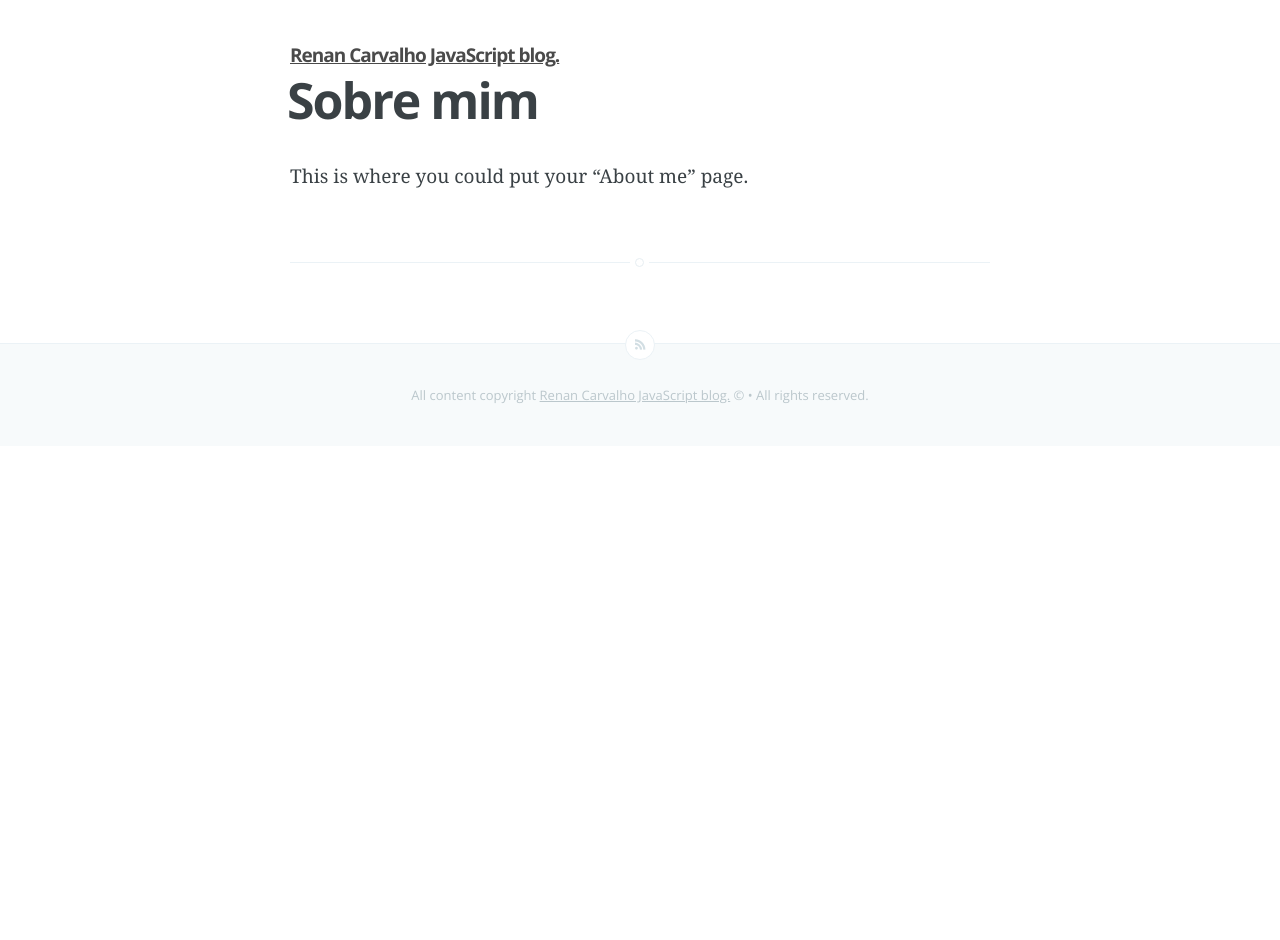
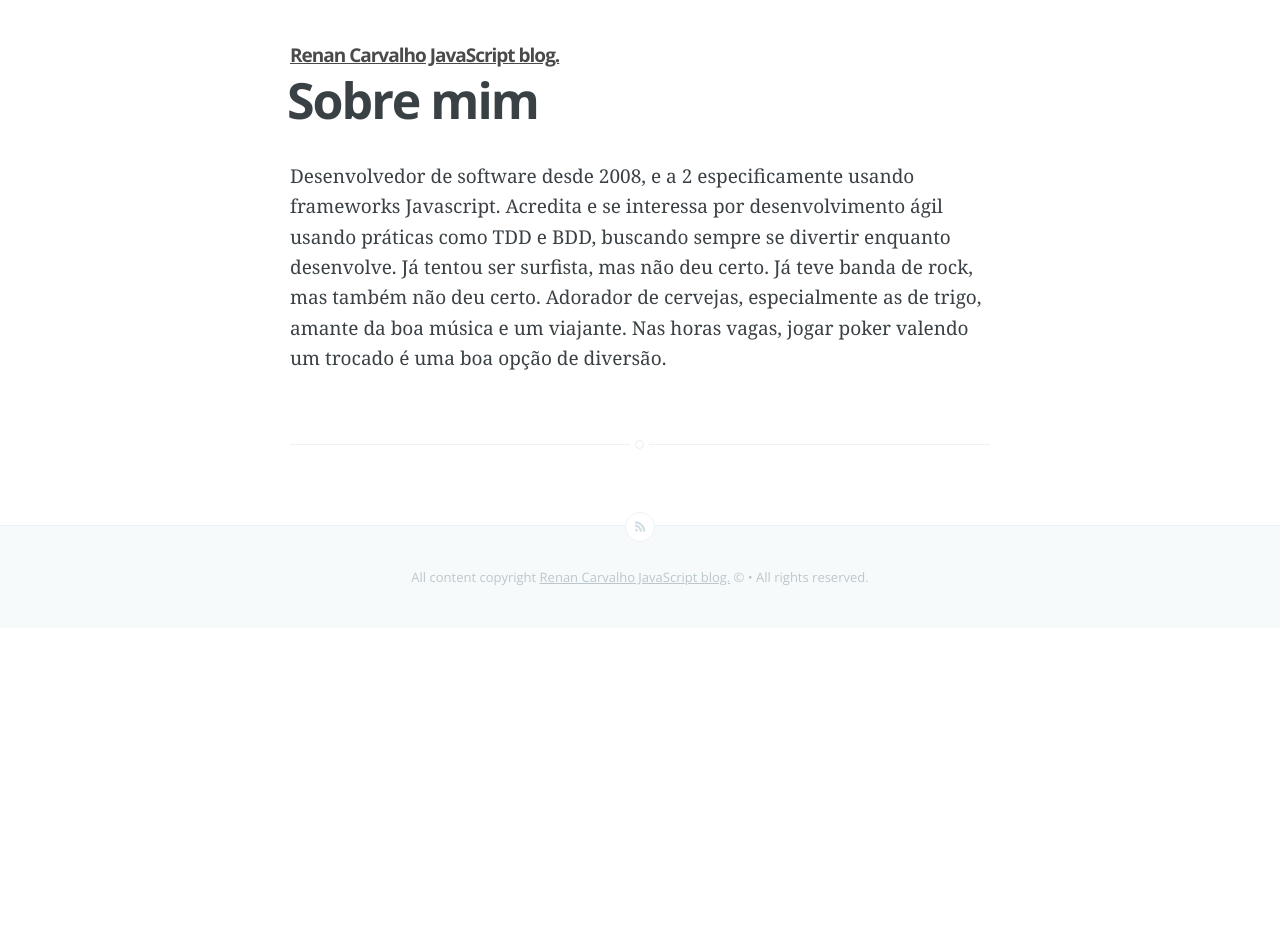
Before and after one commit to renancarvalho/blog, a Jekyll site: the page built from about.md, in a window 1280 px wide. Built offline with Jekyll 4.4.1, drawn with Linux system fonts in a browser that asks for light colours; Markdown is read by kramdown in place of the engine named in the settings.

```diff
--- a/_posts/2014-06-03-comecando-require-backbone.markdown
+++ b/_posts/2014-06-03-comecando-require-backbone.markdown
@@ -163,7 +163,7 @@
 
 Basicamente, Backbone é um framework que tem como principal foco organizar seu código JavaScript, utilizando conceitos da arquitetura MVC (model, view, controller). Isso não significa que ele seja um framework MVC. Existe uma comunidade grande de desenvolvedores usando Backbone, e é muito dificil você passar por alguma dificuldade que ninguém já tenha passado. Na internet existem vários blogs super legais relacionados a Backbone, e a documentação oficial é bem legal também. [Esse é o site oficial][backboneUrl] , e obviamente para fazer download é nesse link que você tem que ir. Para esse post eu usei a ultima versão (1.1.2).
 
-Existe uma discussão sobre qual tipo de framework o Backbone se encaixaria, existem desenvolvedores que o consideram um framework MVC, outros MV*, outros MVVM e por aí vai. Sinceramente, eu não me preocupo muito em qual classificação ele se encaixa. O que vale a pena é o estudo, e tentar entender como ele pode te ajudar a desenvolver uma aplicação melhor, melhorando as praticas possíveis relacionadas a MVC, e isso tem me gerado um retorno muito positivo.
+Existe uma discussão sobre qual tipo de framework o Backbone se encaixaria, existem desenvolvedores que o consideram um framework MVC, outros MV*, outros MVVM e por aí vai. Sinceramente, eu não me preocupo muito em qual classificação ele se encaixa. O que vale a pena é o estudo, e tentar entender como ele pode te ajudar a desenvolver uma aplicação melhor, melhorando as práticas possíveis relacionadas a MVC, e isso tem me gerado um retorno muito positivo.
 
 Como o foco deste post não é entrar a fundo em Backbone e nem em RequireJs, não vou explicar muito a estrutura de funcionamento do Backbone, mas novamente prometo fazer um post mais explicativo mais para frente.
 
--- a/about.md
+++ b/about.md
@@ -3,4 +3,8 @@
 title: Sobre mim
 ---
 
-This is where you could put your "About me" page.
+Desenvolvedor de software desde 2008, e a 2 especificamente usando frameworks Javascript.
+Acredita e se interessa por desenvolvimento ágil usando práticas como TDD e BDD, buscando sempre se divertir enquanto desenvolve.
+Já tentou ser surfista, mas não deu certo.
+Já teve banda de rock, mas também não deu certo.
+Adorador de cervejas, especialmente as de trigo, amante da boa música e um viajante. Nas horas vagas, jogar poker valendo um trocado é uma boa opção de diversão.
```
Also changed, not shown: other parts of _posts/2014-06-03-comecando-require-backbone.markdown (+1 -1 lines), _posts/2014-06-04-5dicas-backbone.md (added, +153 -0 lines).
